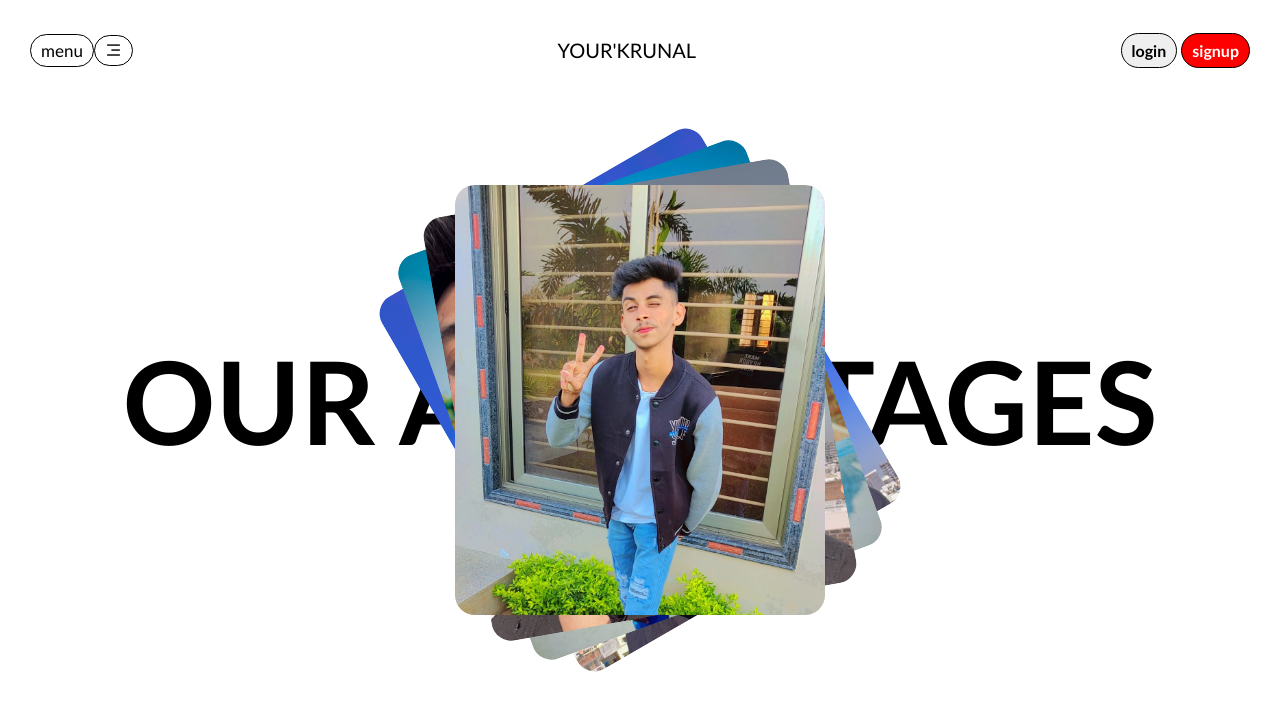
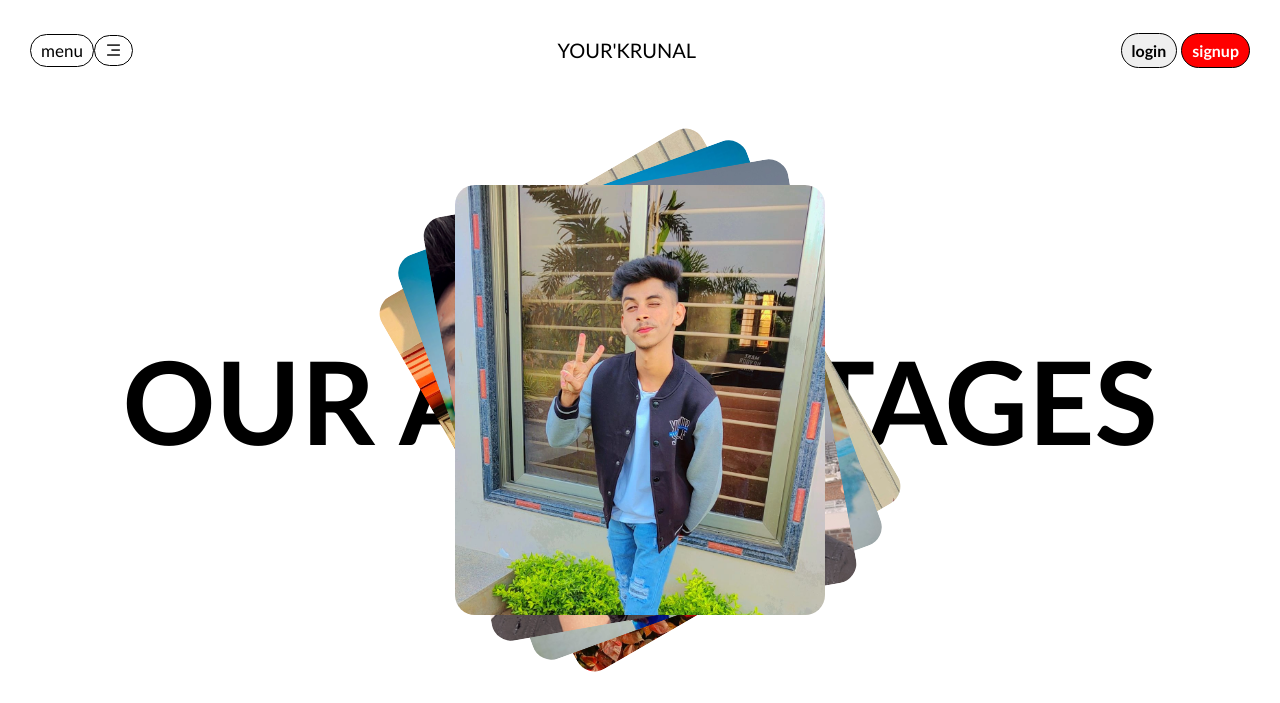
Before and after one commit to Krunal022/LandingPage, a plain HTML site: page index.html in a window 1280 px wide. Shown: the top 703 px of the page. Drawn offline with nearby package versions, Linux system fonts and the light colour scheme.

Commit message:
img update!

```diff
--- a/index.html
+++ b/index.html
@@ -4,9 +4,10 @@
 <head>
   <meta charset="UTF-8" />
   <meta name="viewport" content="width=, initial-scale=1.0" />
-  <title>Document</title>
+  <title>Landing Page | Your'Krunal</title>
   <link href="https://cdn.jsdelivr.net/npm/remixicon@4.1.0/fonts/remixicon.css" rel="stylesheet" />
   <link rel="stylesheet" href="bl.css" />
+  <link rel="shortcut icon" href="https://ik.imagekit.io/td7bvvb4j/Favicons/android-chrome-512x512.png?updatedAt=1758441816377" type="image/x-icon">
 </head>
 
 <body>
@@ -26,7 +27,7 @@
     </div>
 
     <h1 class="ourAdvantage">Our Advantages</h1>
-    <img id="img1" src="IMG_8924.JPG" alt="" />
+    <img id="img1" src="01.webp" alt="" />
     <img id="img2" src="IMG-20230209-WA0011.jpg" alt="" />
     <img id="img3" src="IMG_8925.JPG" alt="" />
     <img id="img4" src="IMG_20211108_162440_449.webp" alt="" />
```
Also changed, not shown: 01.webp (added), IMG_8924.JPG (deleted).
